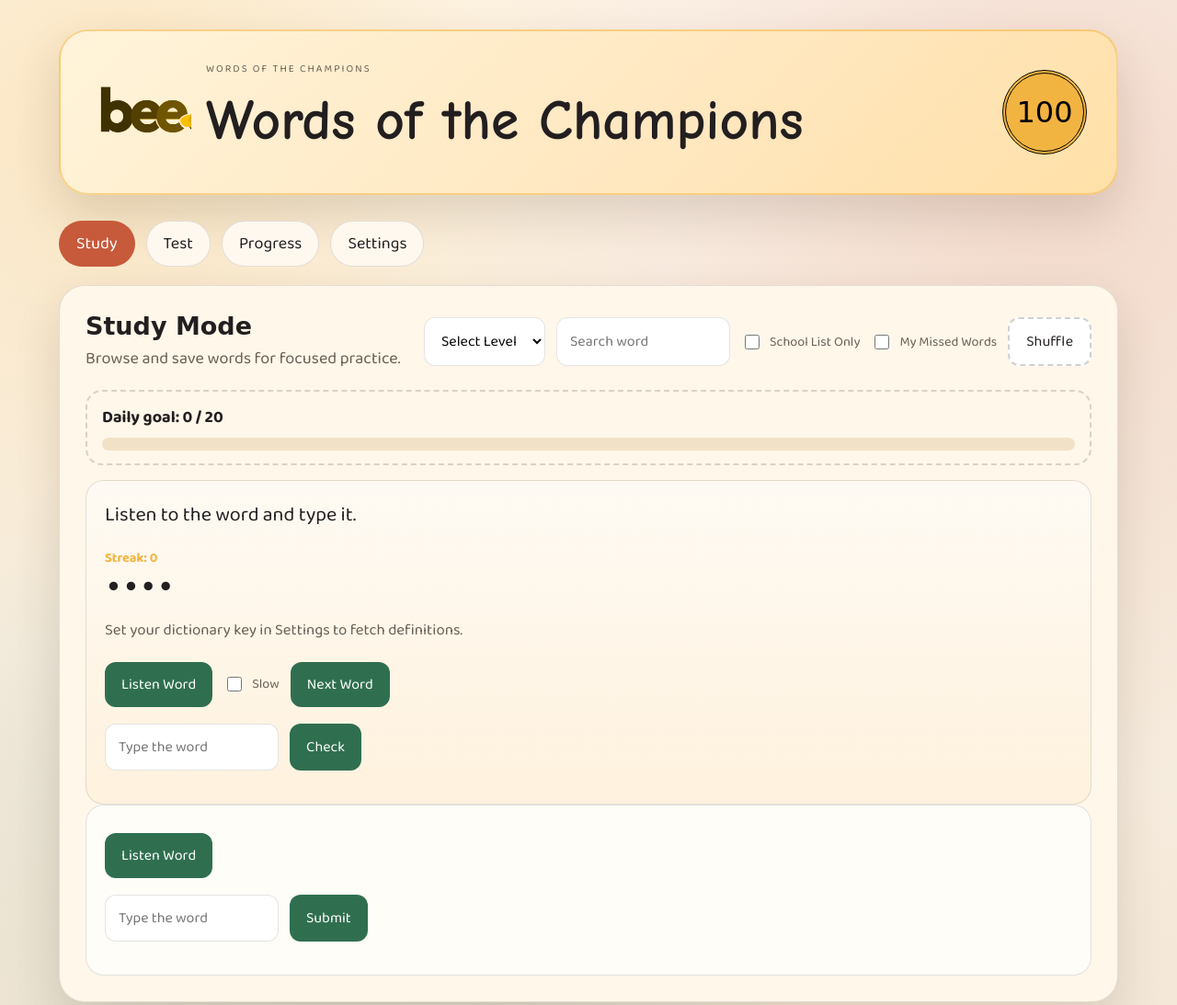
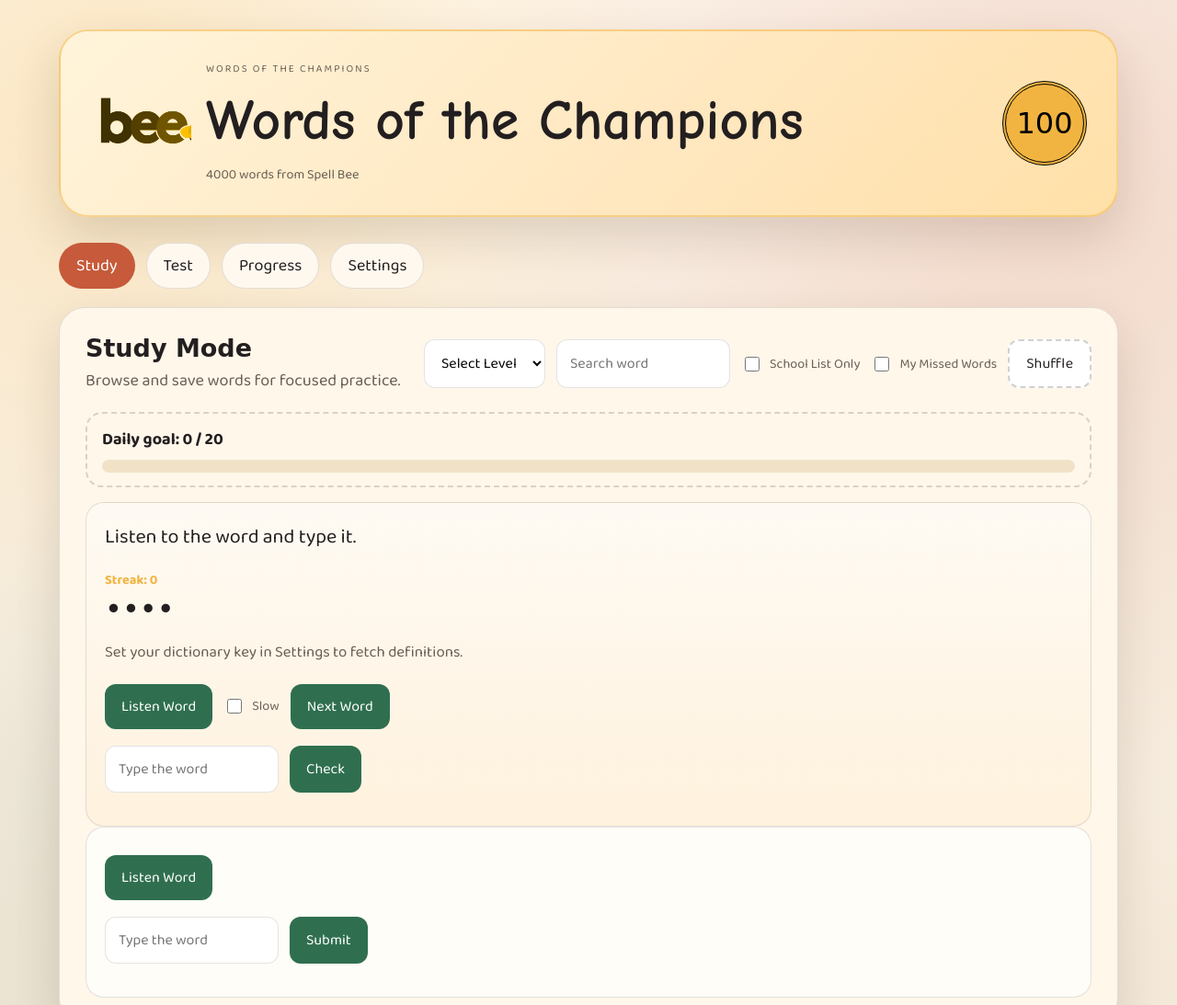
Before and after one commit to poppyprashanth-jpg/spellbee, a website: page index.html in a window 1280 px wide. Shown: the top 1093 px of the page at 92% size. Drawn offline with Linux system fonts and the light colour scheme; a web font is replaced by a local one.

Commit message:
Update header tagline

```diff
--- a/index.html
+++ b/index.html
@@ -21,6 +21,7 @@
             <div>
               <p class="eyebrow">Words of the Champions</p>
               <h1>Words of the Champions</h1>
+              <p class="tagline">4000 words from Spell Bee</p>
             </div>
           </div>
           <p class="subhead"></p>
--- a/styles.css
+++ b/styles.css
@@ -83,6 +83,12 @@ body {
   line-height: 1.6;
   margin: 0;
   font-size: 1.05rem;
+}
+
+.tagline {
+  margin: 4px 0 0;
+  font-size: 0.9rem;
+  color: var(--muted);
 }
 
 .badge {
```
Also changed, not shown: progress.html (+1 -0 lines), settings.html (+1 -0 lines), study.html (+1 -0 lines), test.html (+1 -0 lines).
